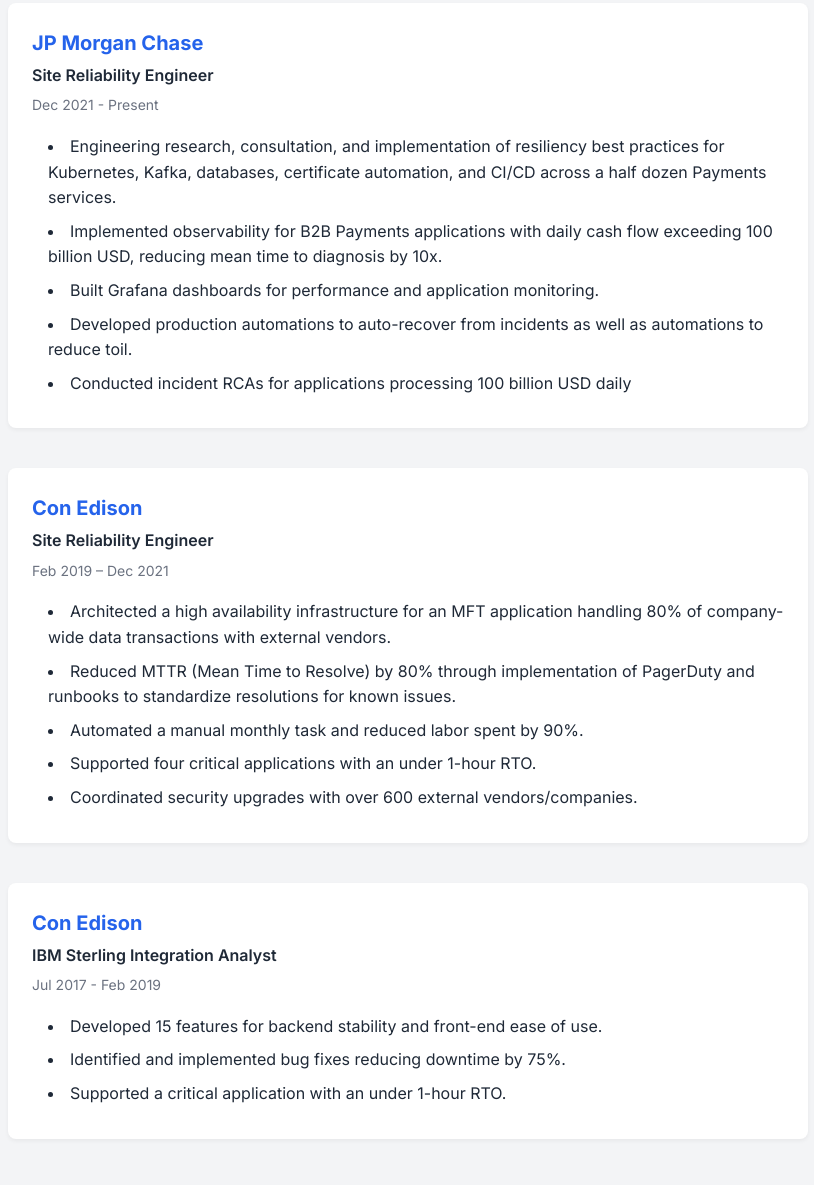
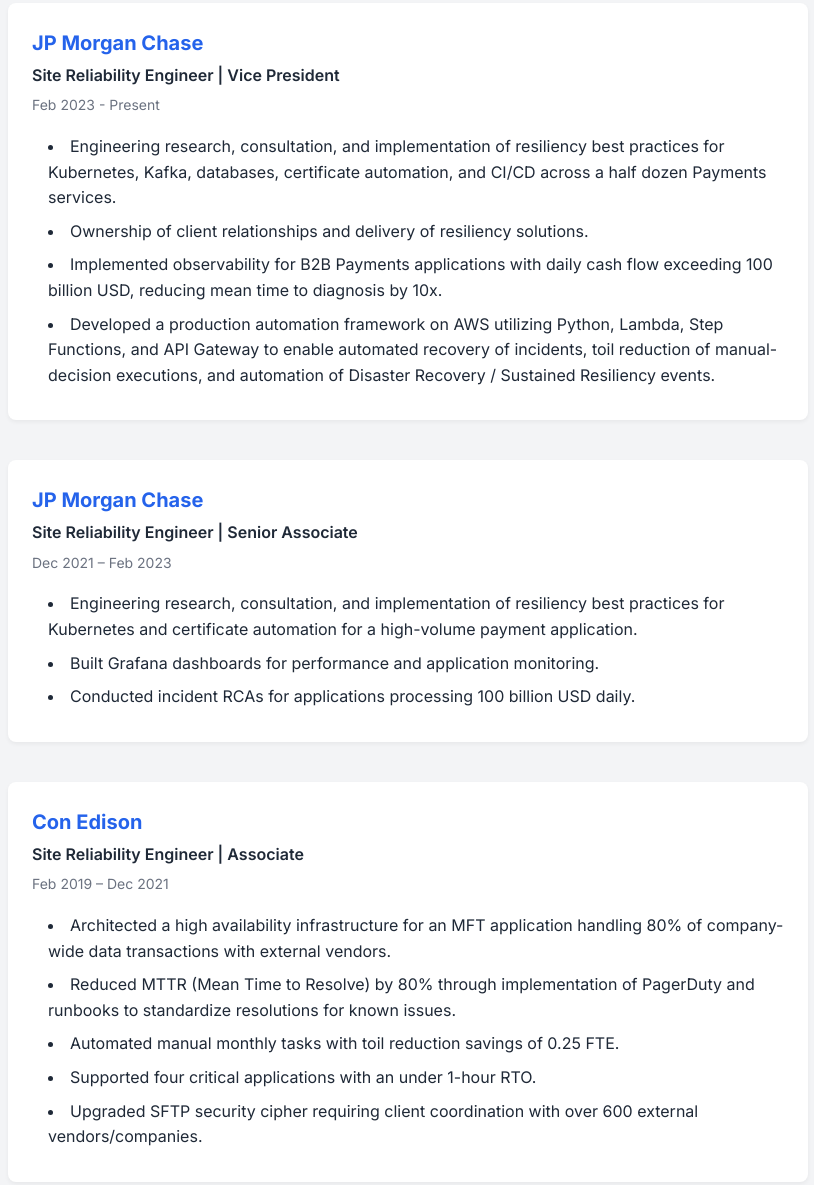
Before and after one commit to Nicklaus-yao/thelifeofni, a website: page index.html in a window 1280 px wide. Shown: the part 626-1811 px from the top of the page, without its empty margins (232-1046 px from the left). Drawn offline with Linux system fonts and the light colour scheme.

Commit message:
Update work experience with detailed roles and achievements

```diff
--- a/index.html
+++ b/index.html
@@ -52,42 +52,54 @@
                     <div class="experience-item">
                         <div class="experience-header">
                             <h3>JP Morgan Chase</h3>
-                            <span class="role">Site Reliability Engineer</span>
-                            <span class="duration">Dec 2021 - Present</span>
+                            <span class="role">Site Reliability Engineer | Vice President</span>
+                            <span class="duration">Feb 2023 - Present</span>
                         </div>
                         <ul class="experience-details">
                             <li>Engineering research, consultation, and implementation of resiliency best practices for Kubernetes, Kafka, databases, certificate automation, and CI/CD across a half dozen Payments services.</li>
+                            <li>Ownership of client relationships and delivery of resiliency solutions.</li>
                             <li>Implemented observability for B2B Payments applications with daily cash flow exceeding 100 billion USD, reducing mean time to diagnosis by 10x.</li>
+                            <li>Developed a production automation framework on AWS utilizing Python, Lambda, Step Functions, and API Gateway to enable automated recovery of incidents, toil reduction of manual-decision executions, and automation of Disaster Recovery / Sustained Resiliency events.</li>
+                        </ul>
+                    </div>
+
+                    <div class="experience-item">
+                        <div class="experience-header">
+                            <h3>JP Morgan Chase</h3>
+                            <span class="role">Site Reliability Engineer | Senior Associate</span>
+                            <span class="duration">Dec 2021 – Feb 2023</span>
+                        </div>
+                        <ul class="experience-details">
+                            <li>Engineering research, consultation, and implementation of resiliency best practices for Kubernetes and certificate automation for a high-volume payment application.</li>
                             <li>Built Grafana dashboards for performance and application monitoring.</li>
-                            <li>Developed production automations to auto-recover from incidents as well as automations to reduce toil.</li>
-                            <li>Conducted incident RCAs for applications processing 100 billion USD daily</li>
+                            <li>Conducted incident RCAs for applications processing 100 billion USD daily.</li>
                         </ul>
                     </div>
 
                     <div class="experience-item">
                         <div class="experience-header">
                             <h3>Con Edison</h3>
-                            <span class="role">Site Reliability Engineer</span>
+                            <span class="role">Site Reliability Engineer | Associate</span>
                             <span class="duration">Feb 2019 – Dec 2021</span>
                         </div>
                         <ul class="experience-details">
                             <li>Architected a high availability infrastructure for an MFT application handling 80% of company-wide data transactions with external vendors.</li>
                             <li>Reduced MTTR (Mean Time to Resolve) by 80% through implementation of PagerDuty and runbooks to standardize resolutions for known issues.</li>
-                            <li>Automated a manual monthly task and reduced labor spent by 90%.</li>
+                            <li>Automated manual monthly tasks with toil reduction savings of 0.25 FTE.</li>
                             <li>Supported four critical applications with an under 1-hour RTO.</li>
-                            <li>Coordinated security upgrades with over 600 external vendors/companies.</li>
+                            <li>Upgraded SFTP security cipher requiring client coordination with over 600 external vendors/companies.</li>
                         </ul>
                     </div>
 
                     <div class="experience-item">
                         <div class="experience-header">
                             <h3>Con Edison</h3>
-                            <span class="role">IBM Sterling Integration Analyst</span>
+                            <span class="role">Integration Analyst | Analyst</span>
                             <span class="duration">Jul 2017 - Feb 2019</span>
                         </div>
                         <ul class="experience-details">
-                            <li>Developed 15 features for backend stability and front-end ease of use.</li>
-                            <li>Identified and implemented bug fixes reducing downtime by 75%.</li>
+                            <li>Developed 15 features for backend stability and front-end point of entry.</li>
+                            <li>Developed fixes for 6 often recurring bugs, reducing downtime by 75%.</li>
                             <li>Supported a critical application with an under 1-hour RTO.</li>
                         </ul>
                     </div>
```
